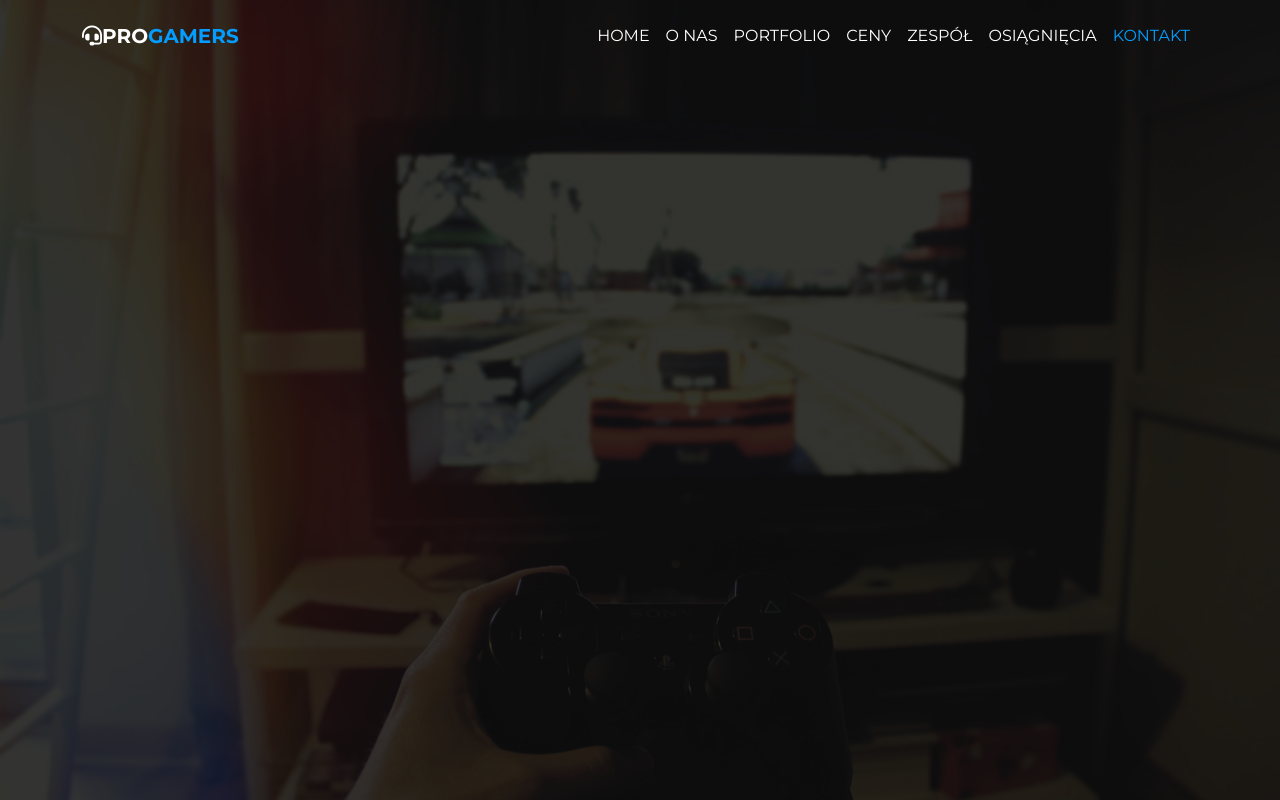
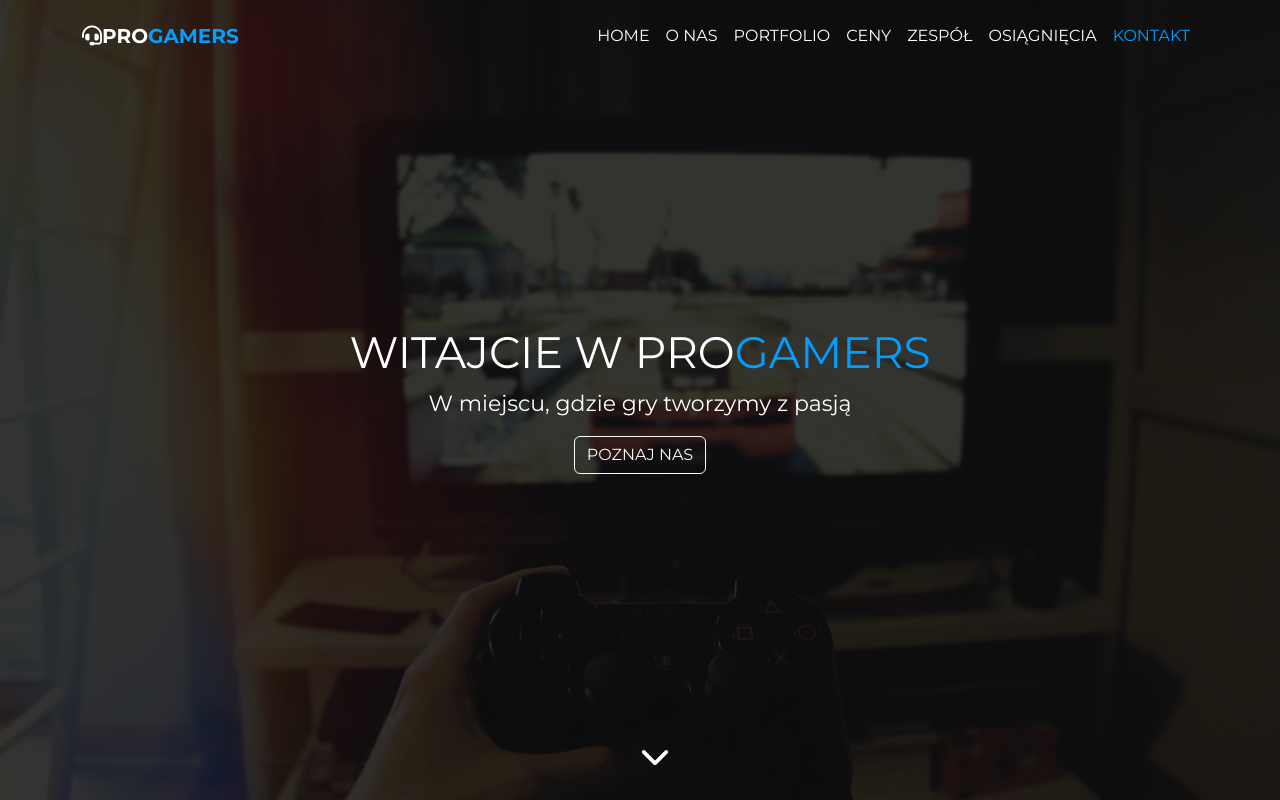
Before and after one commit to lilunia/progamers-test, a plain HTML site: page index.html in a window 1280 px wide. Shown: the top 800 px of the page. Drawn offline with nearby package versions, Linux system fonts and the light colour scheme; files whose address does not match are found by name.

Commit message:
Update main.css

```diff
--- a/css/main.css
+++ b/css/main.css
@@ -119,7 +119,7 @@ header p {
   font-size: 14px;
 }
 header .hero-img {
-/*   position: relative; */
+  position: relative;
   height: 100vh;
   background-image: url(img/playstation_640.jpg);
   background-size: cover;
@@ -128,7 +128,7 @@ header .hero-img {
   z-index: 0;
 }
 header .hero-bg {
-/*   position: absolute; */
+  position: absolute;
   height: 100%;
   width: 100%;
   background-color: rgba(0, 0, 0, 0.8);
```
